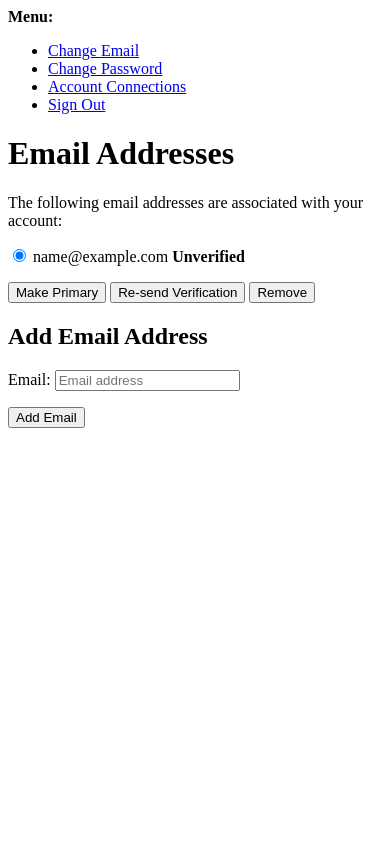
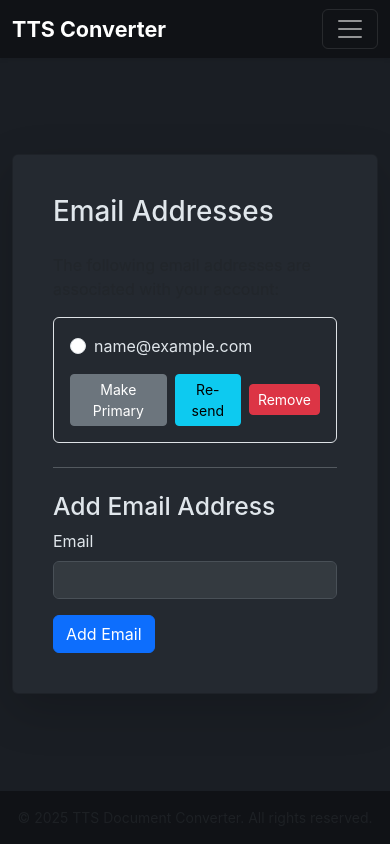
Before and after one commit to Frederick-Teye/TextToSpeechProject, a Django app: page /accounts/email/ in a window 390 px wide. Run offline with Django 5.2, Linux system fonts and the light colour scheme; the visitor is signed in with stand-in values (Sample User, id 1); data comes from the database, SQL or seed files in the repository; some libraries are stand-ins or nearby versions.

Commit message:
feat(accounts): Add and style user account management pages
Implement a full suite of user account management features by overriding
the default django-allauth templates and integrating them into the UI.

This provides a consistent, styled, and responsive experience for users
to manage their credentials and contact information.

Key changes include:
- Add a new `account/password_change.html` template.
- Add a new `account/password_set.html` template for password resets.
- Add a new `account/email.html` template for managing email addresses.
- Update the `base.html` navbar to include links to the new "Change
  Password" and "Manage Emails" pages, visible only to authenticated
  users.
- Refined the email management page to be responsive and fixed a bug
  preventing secondary email removal.

```diff
--- /dev/null
+++ b/templates/account/email.html
@@ -0,0 +1,94 @@
+{% extends "base.html" %}
+{% load i18n %}
+
+{% block head_title %}{% trans "Account" %}{% endblock %}
+
+{% block content %}
+<div class="row justify-content-center">
+    <div class="col-md-10 col-lg-8">
+        <div class="card shadow-lg p-4 mt-5">
+            <div class="card-body">
+                <h1 class="card-title mb-4">{% trans "Email Addresses" %}</h1>
+
+                {% if user.emailaddress_set.all %}
+                <p class="text-muted">{% trans 'The following email addresses are associated with your account:' %}</p>
+
+                {# This form is ONLY for the "Make Primary" action #}
+                <form action="{% url 'account_email' %}" class="email_list" method="post">
+                    {% csrf_token %}
+                    {% for emailaddress in user.emailaddress_set.all %}
+                    <div
+                        class="mb-3 p-3 border rounded d-flex flex-column flex-md-row justify-content-between align-items-md-center">
+
+                        {# Email Info & Radio Button for Primary Selection #}
+                        <div class="form-check mb-3 mb-md-0">
+                            <input id="email_radio_{{forloop.counter}}" type="radio" name="email" {% if emailaddress.primary %} checked="checked"
+                            {% endif %}
+                            value="{{emailaddress.email}}"
+                                class="form-check-input" />
+                            <label for="email_radio_{{forloop.counter}}" class="form-check-label">
+                                {{ emailaddress.email }}
+                                {% if emailaddress.verified %}
+                                <span class="badge bg-success">{% trans "Verified" %}</span>
+                                {% endif %}
+                                {% if emailaddress.primary %}
+                                <span class="badge bg-primary">{% trans "Primary" %}</span>
+                                {% endif %}
+                            </label>
+                        </div>
+
+                        {# --- THIS IS THE KEY FIX --- #}
+                        {# This is now a separate form for Re-send and Remove actions #}
+                        <div class="d-flex align-items-center gap-2">
+                            <button class="btn btn-secondary btn-sm" type="submit" name="action_primary">
+                                {% trans 'Make Primary' %}
+                            </button>
+                            <form method="post" action="{% url 'account_email' %}">
+                                {% csrf_token %}
+                                <input type="hidden" name="email" value="{{ emailaddress.email }}" />
+                                <button class="btn btn-info btn-sm" type="submit" name="action_send">
+                                    {% trans 'Re-send' %}
+                                </button>
+                                <button class="btn btn-danger btn-sm" type="submit" name="action_remove">
+                                    {% trans 'Remove' %}
+                                </button>
+                            </form>
+                        </div>
+                        {# --- END FIX --- #}
+
+                    </div>
+                    {% endfor %}
+                </form>
+
+                {% else %}
+                <p><strong>{% trans 'Warning:'%}</strong>
+                    {% trans "You currently do not have any email addresses set up. You should add an email address so
+                    you can receive notifications, reset your password, etc." %}
+                </p>
+                {% endif %}
+
+                <hr class="my-4">
+
+                <h2>{% trans "Add Email Address" %}</h2>
+
+                <form method="post" action="{% url 'account_email' %}" class="add_email">
+                    {% csrf_token %}
+                    <div class="mb-3">
+                        <label for="{{ form.email.id_for_label }}" class="form-label">{{ form.email.label }}</label>
+                        <input type="{{ form.email.field.widget.input_type }}" name="{{ form.email.name }}"
+                            id="{{ form.email.id_for_label }}" class="form-control">
+                        {% for error in form.email.errors %}
+                        <div class="invalid-feedback d-block">{{ error }}</div>
+                        {% endfor %}
+                    </div>
+                    {% if form.non_field_errors %}
+                    <div class="alert alert-danger text-center">{{ error }}</div>
+                    {% endif %}
+                    <button name="action_add" type="submit" class="btn btn-primary">{% trans "Add Email" %}</button>
+                </form>
+
+            </div>
+        </div>
+    </div>
+</div>
+{% endblock %}
--- a/templates/base.html
+++ b/templates/base.html
@@ -174,6 +174,12 @@
                     </li>
                     {% if user.is_authenticated %}
                     <li class="nav-item">
+                        <a class="nav-link" href="{% url 'account_change_password' %}">Change Password</a>
+                    </li>
+                    <li class="nav-item">
+                        <a class="nav-link" href="{% url 'account_email' %}">Manage Emails</a>
+                    </li>
+                    <li class="nav-item">
                         <a class="nav-link" href="{% url 'account_logout' %}">Logout</a>
                     </li>
                     {% else %}
```
Also changed, not shown: templates/account/password_change.html (added, +52 -0 lines), templates/account/password_set.html (added, +49 -0 lines).
